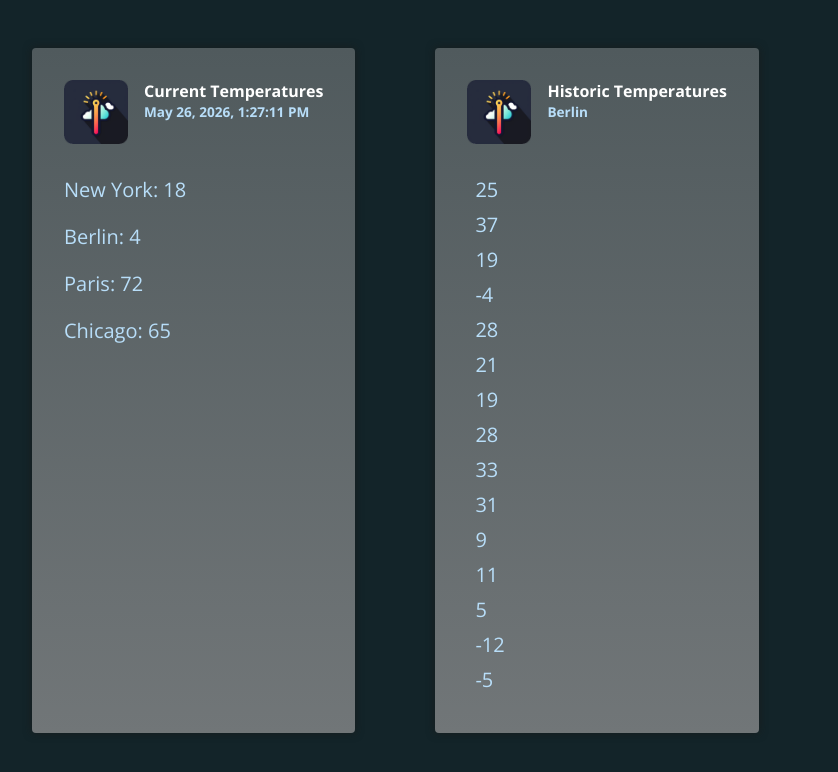
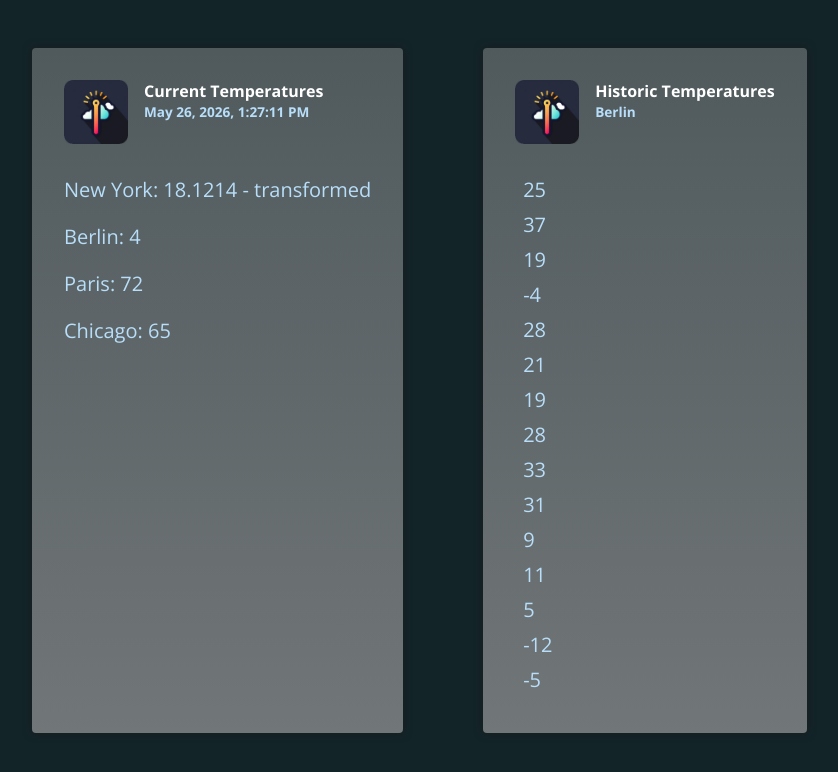
Before and after one commit to jrreda/Angular-pipes-deep-dive, an Angular app: page / in a window 1280 px wide. Shown: the top 772 px of the page, without its empty margins (168-1006 px from the left). Built offline with nearby package versions, Linux system fonts and the light colour scheme.

Commit message:
custom temprature Pipe

```diff
--- a/src/app/app.component.html
+++ b/src/app/app.component.html
@@ -4,13 +4,13 @@
       <img src="temp-icon.png" alt="Thermometer icon" />
       <div>
         <h2>Current Temperatures</h2>
-        <p>{{ currentDate | date:'medium' }}</p>
+        <p>{{ currentDate | date: "medium" }}</p>
       </div>
     </header>
-    <p>New York: {{ currentTemperaturs.newYork | number:'1.0-0' }}</p>
-    <p>Berlin: {{ currentTemperaturs.berlin | number:'1.0-0' }}</p>
-    <p>Paris: {{ currentTemperaturs.paris | number:'1.0-0' }}</p>
-    <p>Chicago: {{ currentTemperaturs.chicago | number:'1.0-0' }}</p>
+    <p>New York: {{ currentTemperaturs.newYork | temp }}</p>
+    <p>Berlin: {{ currentTemperaturs.berlin | number: "1.0-0" }}</p>
+    <p>Paris: {{ currentTemperaturs.paris | number: "1.0-0" }}</p>
+    <p>Chicago: {{ currentTemperaturs.chicago | number: "1.0-0" }}</p>
   </article>
 
   <article class="temperatures">
@@ -23,7 +23,7 @@
     </header>
     <ul>
       @for (temperature of historicTemperatures; track temperature) {
-      <li (click)="onReset($index)">{{ temperature }}</li>
+        <li (click)="onReset($index)">{{ temperature }}</li>
       }
     </ul>
   </article>
--- a/src/app/app.component.ts
+++ b/src/app/app.component.ts
@@ -1,11 +1,13 @@
 import { DatePipe, DecimalPipe } from '@angular/common';
 import { Component } from '@angular/core';
+
+import { TempraturePipe } from './temprature.pipe';
 
 @Component({
   selector: 'app-root',
   standalone: true,
   templateUrl: './app.component.html',
-  imports: [DatePipe, DecimalPipe]
+  imports: [DatePipe, DecimalPipe, TempraturePipe],
 })
 export class AppComponent {
   currentDate = new Date();
--- /dev/null
+++ b/src/app/temprature.pipe.ts
@@ -0,0 +1,12 @@
+import { Pipe, PipeTransform } from '@angular/core';
+
+@Pipe({
+  name: 'temp',
+  standalone: true,
+})
+
+export class TempraturePipe implements PipeTransform {
+  transform(value: any, ...args: any[]): any {
+    return value + ' - transformed'
+  }
+}
```
